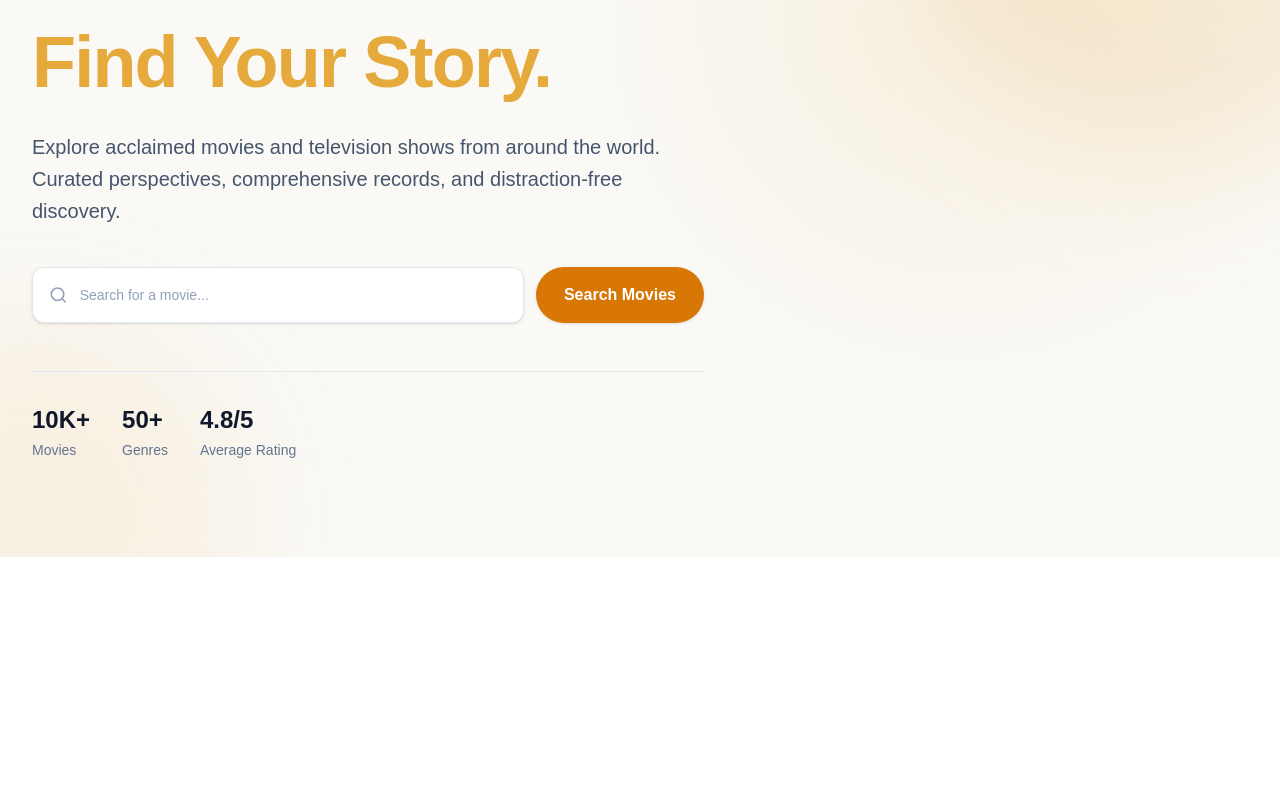
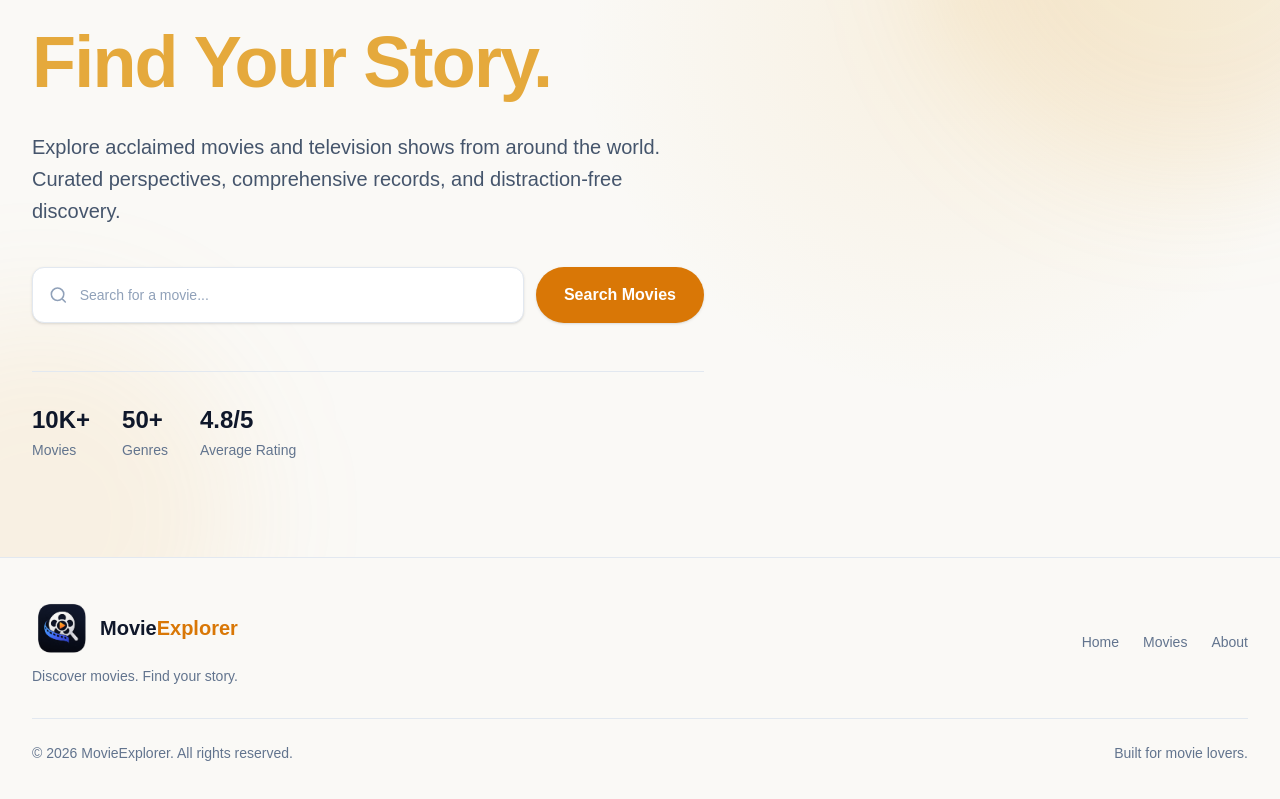
Before and after one commit to noboKumar/MovieExplorer, a React (Vite) app: page / in a window 1280 px wide. Shown: the part 249-1048 px from the top of the page. Before the commit the page ends 806 px from the top, so only its background shows below. Built offline with nearby package versions, Linux system fonts and the light colour scheme.

Commit message:
add: footer section and fix logo ui

```diff
--- a/src/Root.jsx
+++ b/src/Root.jsx
@@ -1,5 +1,6 @@
 import { Outlet } from "react-router-dom";
 import NavBar from "./components/NavBar";
+import Footer from "./components/Footer";
 
 const Root = () => {
   return (
@@ -8,6 +9,7 @@ const Root = () => {
       <div className=" min-h-[calc(100vh-300px)]">
         <Outlet></Outlet>
       </div>
+      <Footer></Footer>
     </div>
   );
 };
--- /dev/null
+++ b/src/components/Footer.jsx
@@ -0,0 +1,46 @@
+import Logo from "./Logo";
+
+const Footer = () => {
+  return (
+    <footer className="border-t border-slate-200 bg-[#faf9f6]">
+      <div className="mx-auto max-w-7xl px-6 py-10 lg:px-8">
+        <div className="flex flex-col gap-8 sm:flex-row sm:items-center sm:justify-between">
+          {/* Logo */}
+          <div>
+            <Logo />
+
+            <p className="mt-2 text-sm text-slate-500">
+              Discover movies. Find your story.
+            </p>
+          </div>
+
+          {/* Links */}
+          <nav className="flex flex-wrap gap-x-6 gap-y-3 text-sm text-slate-500">
+            <a href="/" className="transition hover:text-primary">
+              Home
+            </a>
+
+            <a href="/movies" className="transition hover:text-primary">
+              Movies
+            </a>
+
+            <a href="/about" className="transition hover:text-primary">
+              About
+            </a>
+          </nav>
+        </div>
+
+        {/* Bottom */}
+        <div className="mt-8 flex flex-col gap-3 border-t border-slate-200 pt-6 text-sm text-slate-500 sm:flex-row sm:items-center sm:justify-between">
+          <p>
+            © {new Date().getFullYear()} MovieExplorer. All rights reserved.
+          </p>
+
+          <p>Built for movie lovers.</p>
+        </div>
+      </div>
+    </footer>
+  );
+};
+
+export default Footer;
--- a/src/components/Logo.jsx
+++ b/src/components/Logo.jsx
@@ -2,9 +2,11 @@ import logo from "../assets/movie_explorer_logo.png";
 
 const Logo = () => {
   return (
-    <div className="flex items-center">
+    <div className="flex items-center gap-2">
       <img height={60} width={60} src={logo} alt="movie-logo" />
-      <h1 className="font-bold text-xl">Movie Explorer</h1>
+      <h1 className="text-xl font-bold text-secondary">
+        Movie<span className="text-primary">Explorer</span>
+      </h1>
     </div>
   );
 };
```
